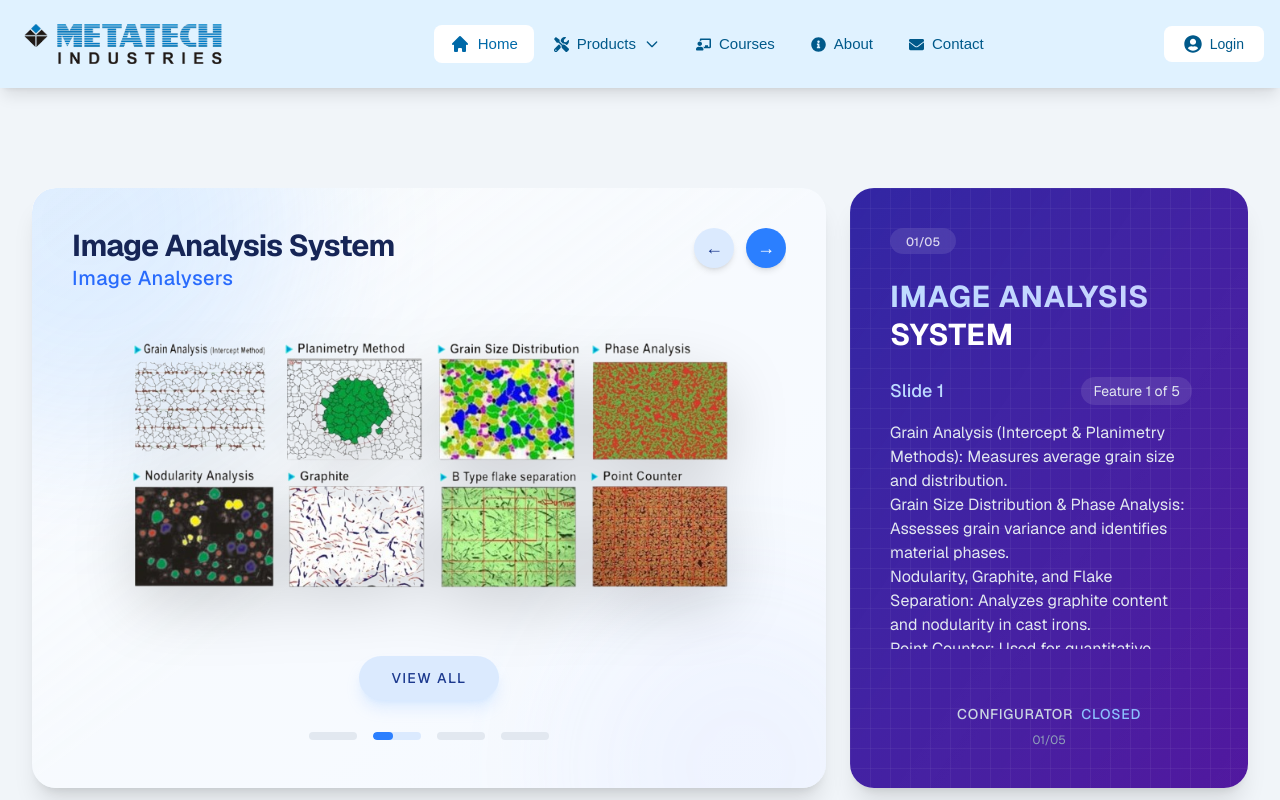
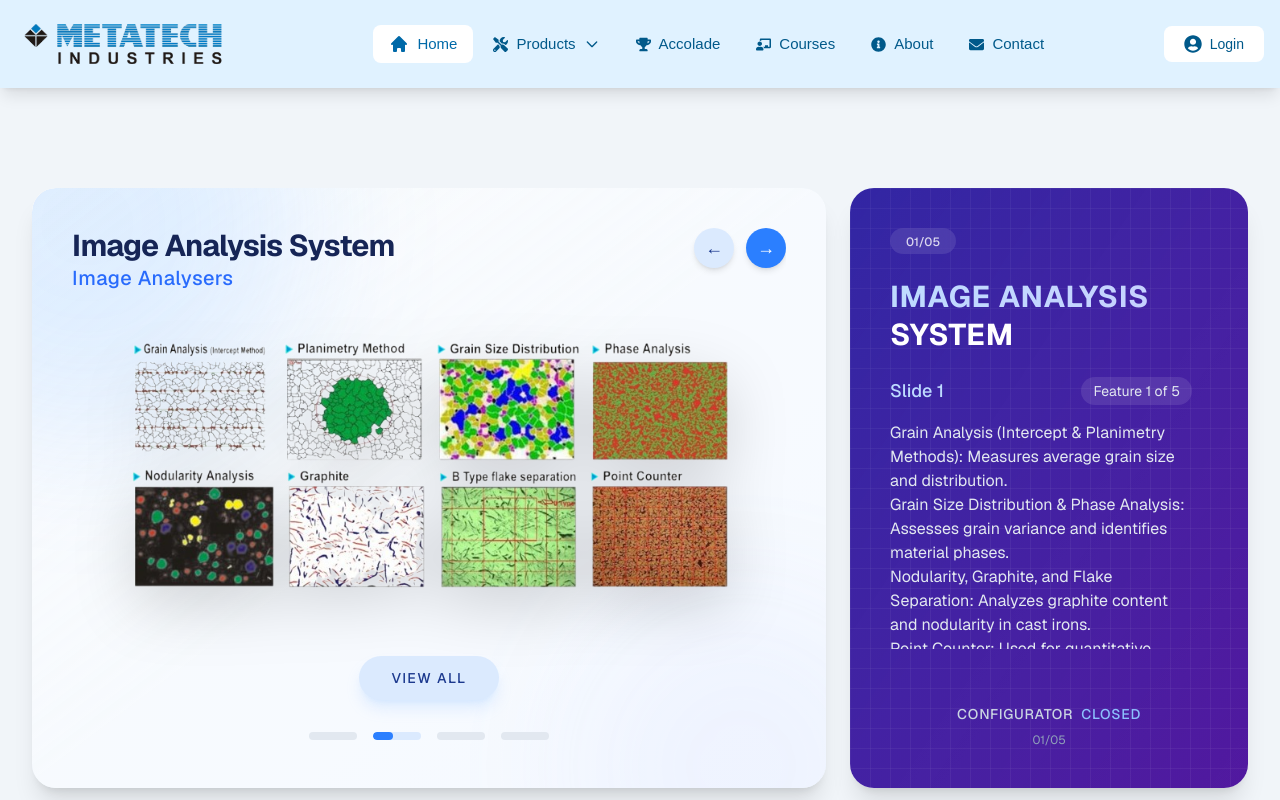
Before and after one commit to DelXN-shivam/Metatech-Industries-DelXN, a Next.js app: page / in a window 1280 px wide. Shown: the top 800 px of the page. Built offline with nearby package versions, Linux system fonts and the light colour scheme.

Commit message:
accholades section

```diff
--- a/src/app/components/Header.jsx
+++ b/src/app/components/Header.jsx
@@ -3,7 +3,7 @@
 import Image from 'next/image';
 import React, { useState, useEffect } from 'react';
 import { IoIosArrowForward } from 'react-icons/io';
-import { FaTools, FaChalkboardTeacher, FaInfoCircle, FaEnvelope, FaUserCircle } from 'react-icons/fa';
+import { FaTools, FaChalkboardTeacher, FaInfoCircle, FaTrophy , FaEnvelope, FaUserCircle } from 'react-icons/fa';
 import { motion, AnimatePresence } from 'framer-motion';
 import { useRouter, useParams, usePathname } from 'next/navigation';
 import Link from 'next/link';
@@ -73,6 +73,7 @@ const Header = () => {
 
   // Navigation items (excluding Home and Products which are handled separately)
   const navItems = [
+    { name: 'Accolade', path: '/accolade', icon: <FaTrophy  /> },
     { name: 'Courses', path: '/courses', icon: <FaChalkboardTeacher /> },
     { name: 'About', path: '/about', icon: <FaInfoCircle /> },
     { name: 'Contact', path: '/contact', icon: <FaEnvelope /> },
```
